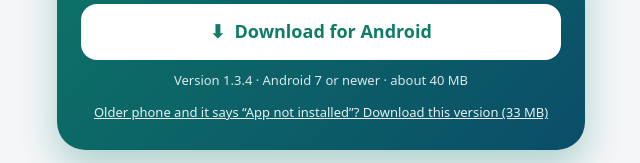
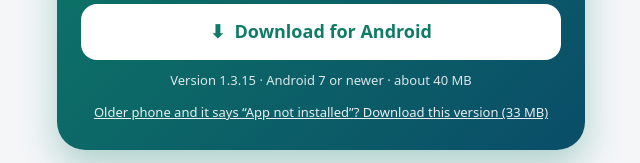
Before and after one commit to nahom4426/teletrack-download, a plain HTML site: page index.html in a window 1280 px wide. Shown: the part 246-409 px from the top of the page, 319-959 px from the left. Drawn offline with Linux system fonts and the light colour scheme.

Commit message:
Version 1.3.15

```diff
--- a/index.html
+++ b/index.html
@@ -51,7 +51,7 @@
       <a class="btn" href="https://github.com/nahom4426/teletrack-download/releases/latest/download/TeleTrack.apk">
         ⬇&nbsp; Download for Android
       </a>
-      <div class="meta">Version 1.3.4 · Android 7 or newer · about 40 MB</div>
+      <div class="meta">Version 1.3.15 · Android 7 or newer · about 40 MB</div>
       <a class="alt" href="https://github.com/nahom4426/teletrack-download/releases/latest/download/TeleTrack-older-phones.apk">
         Older phone and it says “App not installed”? Download this version (33 MB)
       </a>
```
